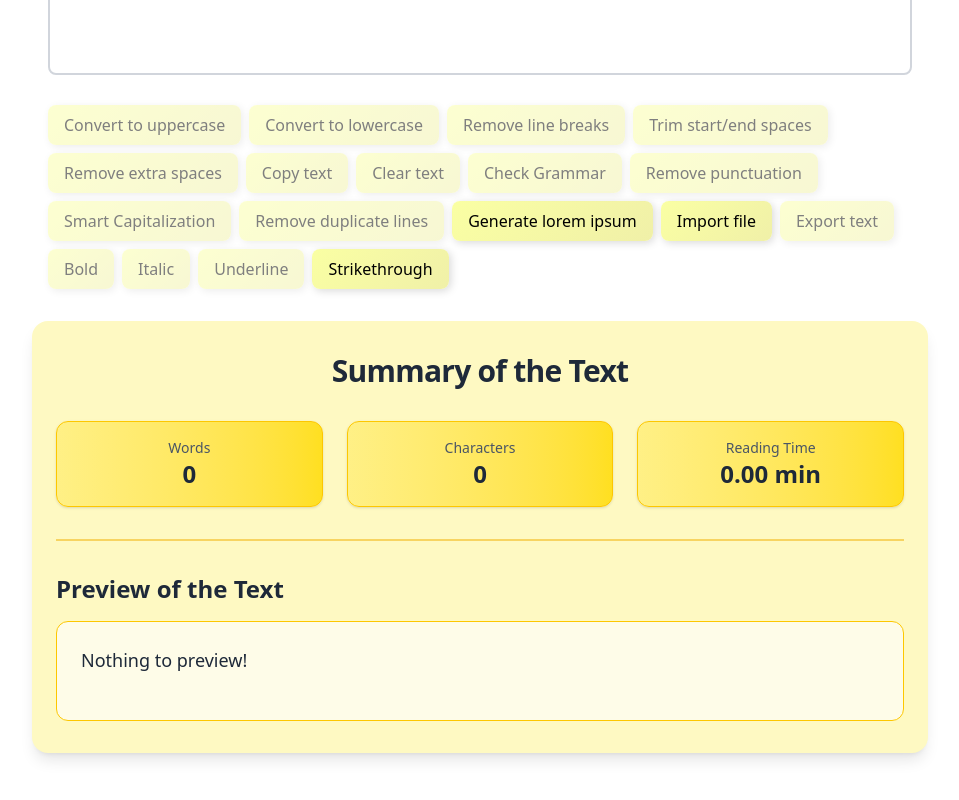
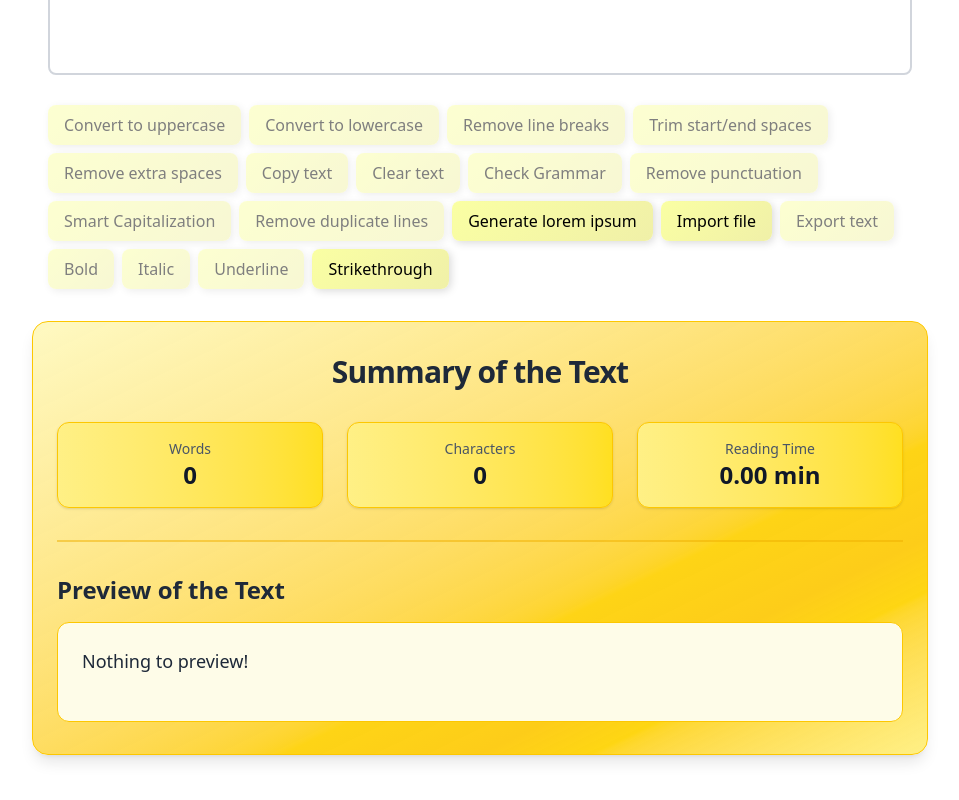
Before and after one commit to swarnadip555/WordWizard, a React (Vite) app: page /#/ in a window 1280 px wide. Shown: the part 398-1198 px from the top of the page, without its empty margins (160-1119 px from the left). Built offline with nearby package versions, Linux system fonts and the light colour scheme.

Commit message:
added bg gradient to summary section

```diff
--- a/src/components/TextForm.jsx
+++ b/src/components/TextForm.jsx
@@ -164,7 +164,7 @@ const TextForm = (props) => {
       <div
         className={`my-8 mx-4 max-w-4xl sm:mx-auto px-4 sm:px-6 py-8 rounded-2xl shadow-lg transition-all duration-300 ${
           props.theme === "light"
-            ? "bg-yellow-100 text-gray-800"
+            ? "bg-gradient-to-br from-yellow-100 via-75% via-yellow-400/90 to-yellow-200 border border-yellow-400"
             : "bg-gray-900 text-gray-100 shadow-xl shadow-gray-800/60"
         }`}
       >
```
